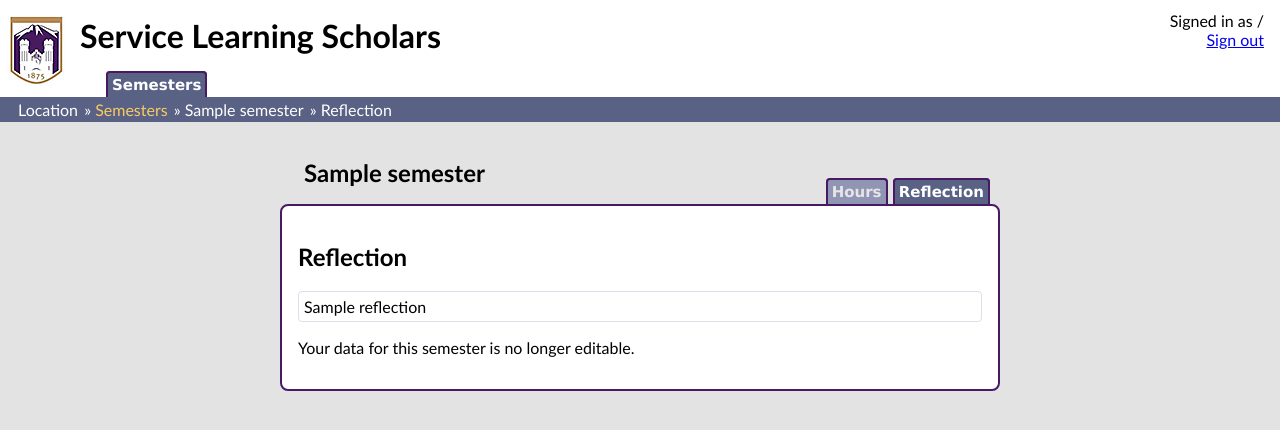
After one commit to michaelballantyne/slstracker, a Python web app: template slstracker/templates/reflection.html in a window 1280 px wide. The commit adds this page. Shown: the top 430 px of the page. Run offline with Jinja, Linux system fonts and the light colour scheme; the template is opened without the code that fills it: most values are stand-ins (such as "Sample title", 1, 10 or a date in 2020).

Commit message:
add error flashes, finish breaking out reflection from hours

```diff
--- a/slstracker/__init__.py
+++ b/slstracker/__init__.py
@@ -15,6 +15,7 @@ class App(Flask):
             raise
 
 app = App(__name__, instance_relative_config=True)
+app.secret_key='skdjfwqofvzxq.fcozxpmwdixvs'
 app.debug = True
 app.config.from_pyfile('application.cfg')
 print app.instance_path
--- a/slstracker/static/orgsdialog.js
+++ b/slstracker/static/orgsdialog.js
@@ -34,6 +34,7 @@
 
             this.element.find('.orgsform').submit(function () {
                 $.post(widget.options.dataUrl, $(this).serialize(), function (result) {
+                    if (!result.error) {
                         var orgName = widget.element.find('input[name=name]').val();
                         var orgId = result.id;
 
@@ -43,6 +44,9 @@
                         widget._tabs.tabs('select', 0);
 
                         widget.options.onSelection(orgName, orgId);
+                    } else {
+                        widget.element.find('.orgsform').validate().showErrors(result.error);
+                    }
                 });
 
                 return false;
--- a/slstracker/static/reflection.js
+++ b/slstracker/static/reflection.js
@@ -1,24 +1,24 @@
 $(function () {
-    var reflection = $('#reflection');
+    var saving = false;
+    $('#reflection').tinymce({
+        script_url : '/static/tiny_mce/tiny_mce.js',
+        theme_advanced_buttons1 : "bold,italic,underline,strikethrough,|,justifyleft,justifycenter,justifyright,justifyfull,formatselect,fontselect,fontsizeselect,bullist,numlist,outdent,indent",
+        theme_advanced_statusbar_location: "none",
+        handle_event_callback: function () {
+            if ($('#reflection').tinymce().isDirty()) {
+                $('#unsaved').show();
+                $(window).bind('beforeunload', function() {
+                    if (saving) {
+                        return None;
+                    } else {
+                        return "You have modified your reflection, but not saved. You will lose these changes if you navigate away from this page."
+                    }
+                });
+            }
+        }
+    });
 
-    if ($('#reflectionsubmit').length != 0) {
-        reflection.tinymce({
-            script_url: '/static/tiny_mce/tiny_mce.js',
-            theme_advanced_buttons1 : "bold,italic,underline,strikethrough,|,justifyleft,justifycenter,justifyright,justifyfull,|,formatselect,fontselect,fontsizeselect, bullist,numlist,|,outdent,indent",
-            theme_advanced_statusbar_location : "none",
-            mode: 'textareas',
-            handle_event_callback: function () {
-                if (reflection.tinymce().isDirty()) {
-                    $('#unsaved').html('You have unsaved changes');
-                } else {
-                    $('#unsaved').html('');
-                }
-            }
-        });
-    } else {
-        reflection.tinymce({
-            script_url: '/static/tiny_mce/tiny_mce.js',
-            readonly: true
-        });
-    }
+    $('#reflectionsubmit').click(function () {
+        saving = true;
+    });
 });
--- a/slstracker/static/style.css
+++ b/slstracker/static/style.css
@@ -138,10 +138,6 @@ div.tab1 li.tab1, div.tab2 li.tab2, div.tab3 li.tab3 {
     border-bottom: 1px solid #596185;
 }
 
-div.tab1 li.tab1 a, div.tab2 li.tab2 a, div.tab3 li.tab3 a {
-    background-color: #596185;
-    color: white;
-}
 
 ul#subtabs li a {
 
@@ -159,7 +155,12 @@ ul#tabnav li a, ul#subtabs li a {
     border-bottom: none;
 }
 
-ul#tabnav a:hover { background: #717585; }
+ul#tabnav a:hover, ul#subtabs a:hover { background: #717585; }
+
+div.tab1 li.tab1 a, div.tab2 li.tab2 a, div.tab3 li.tab3 a {
+    background-color: #596185 !important;
+    color: white !important;
+}
 
 #bread {
     color: #ccc;
--- /dev/null
+++ b/slstracker/templates/reflection.html
@@ -0,0 +1,46 @@
+{% extends "admin_base.html" %}
+
+
+{% block head %}
+<script src="/static/tiny_mce/jquery.tinymce.js"></script>
+<script src="/static/reflection.js"></script>
+{% endblock head %}
+
+{% block tab %}tab1{% endblock %}
+{% block bread %}
+<li><a href="/">Semesters</a></li>
+<li>{{ semester.name }}</li>
+<li>Reflection</li>
+{% endblock %}
+
+{% block content_heading %}
+{{ semester.name }}
+{% endblock %}
+
+{% block extratabs %}
+    <div class="tab2">
+        <ul id="subtabs">
+            <li class="tab1"><a href="/semesters/{{ semester.id }}/hours">Hours</a></li>
+            <li class="tab2"><a href="/semesters/{{ semester.id }}/reflection">Reflection</a></li>
+        </ul>
+    </div>
+{% endblock %}
+
+{% block content %}
+<h2>Reflection</h2>
+{% if semester.active %}
+<form action="/semesters/{{ semester.id }}/reflection" method="POST">
+    <textarea name="reflection" class="novalidate" id="reflection" rows="20" cols="60">{{ reflection }}</textarea>
+    <p id="unsaved">You have unsaved changes.</p>
+    <input class="submit" type="submit" id="reflectionsubmit" value="save">
+</form>
+{% else %}
+<div class="singlereflection">
+{{ reflection | safe }}
+</div>
+{% endif %}
+
+{% if not semester.active %}
+<p>Your data for this semester is no longer editable.</P>
+{% endif %}
+{% endblock %}
--- a/slstracker/templates/semesters.html
+++ b/slstracker/templates/semesters.html
@@ -9,7 +9,7 @@
     <tr><th>Semester</th><th>Your Hours</th><th>Open for new entry?</th></tr>
     {% for semester in semesters %}
     <tr class="{{ loop.cycle("alt", "") }}">
-        <td><a href="/semesters/{{ semester.id }}">{{ semester.name }}</a></td>
+        <td><a href="/semesters/{{ semester.id }}/hours">{{ semester.name }}</a></td>
         <td>{{ semester.hours }}</td>
         <td>{{ yn(semester.active) }}</td>
     </tr>
```
Also changed, not shown: slstracker/controller.py (+27 -10 lines), slstracker/model.py (+8 -0 lines), slstracker/static/hoursentry.js (+0 -11 lines), slstracker/templates/hours.html (+1 -18 lines). Lines whose indentation alone changed are shown as unchanged.
